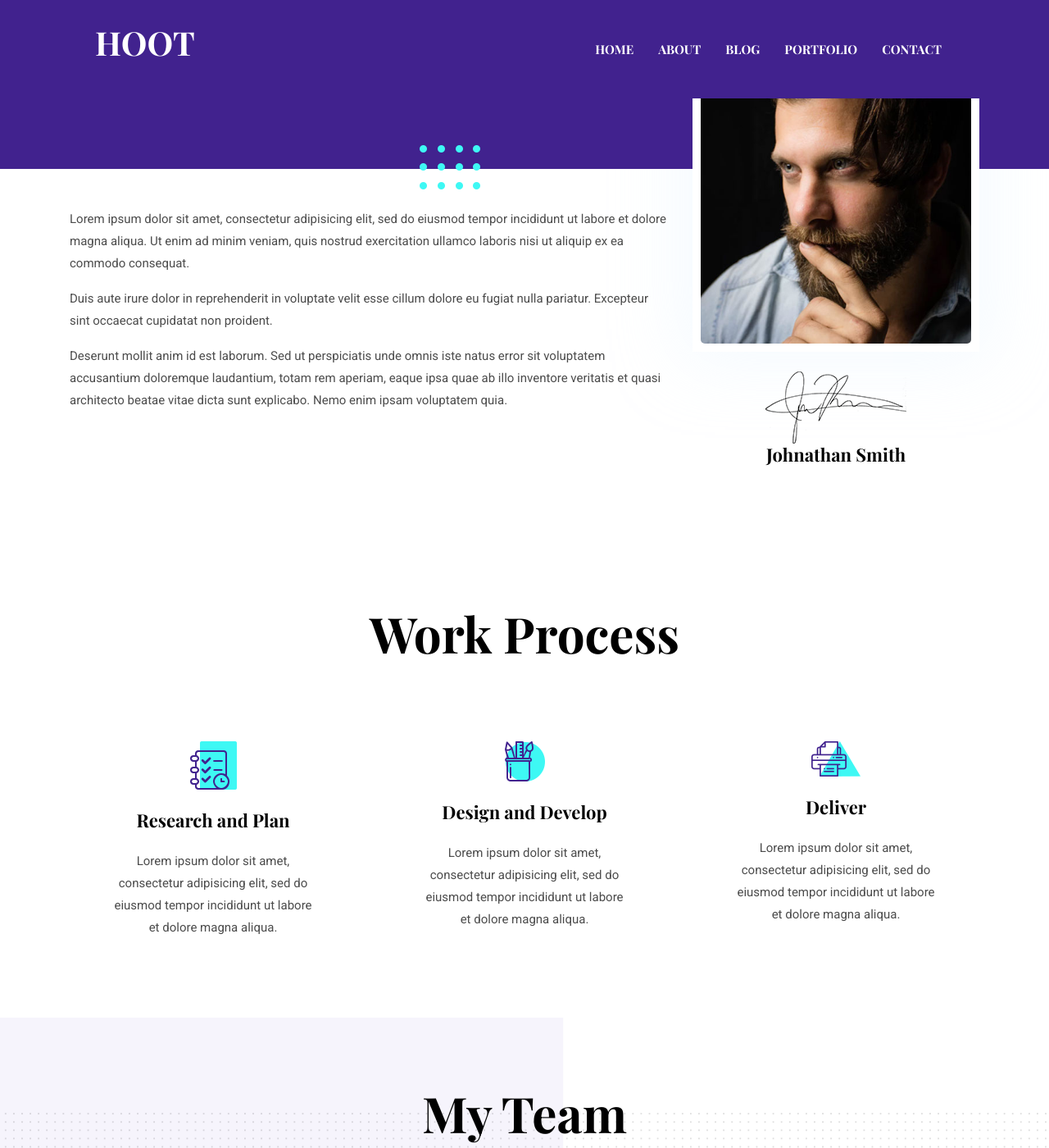
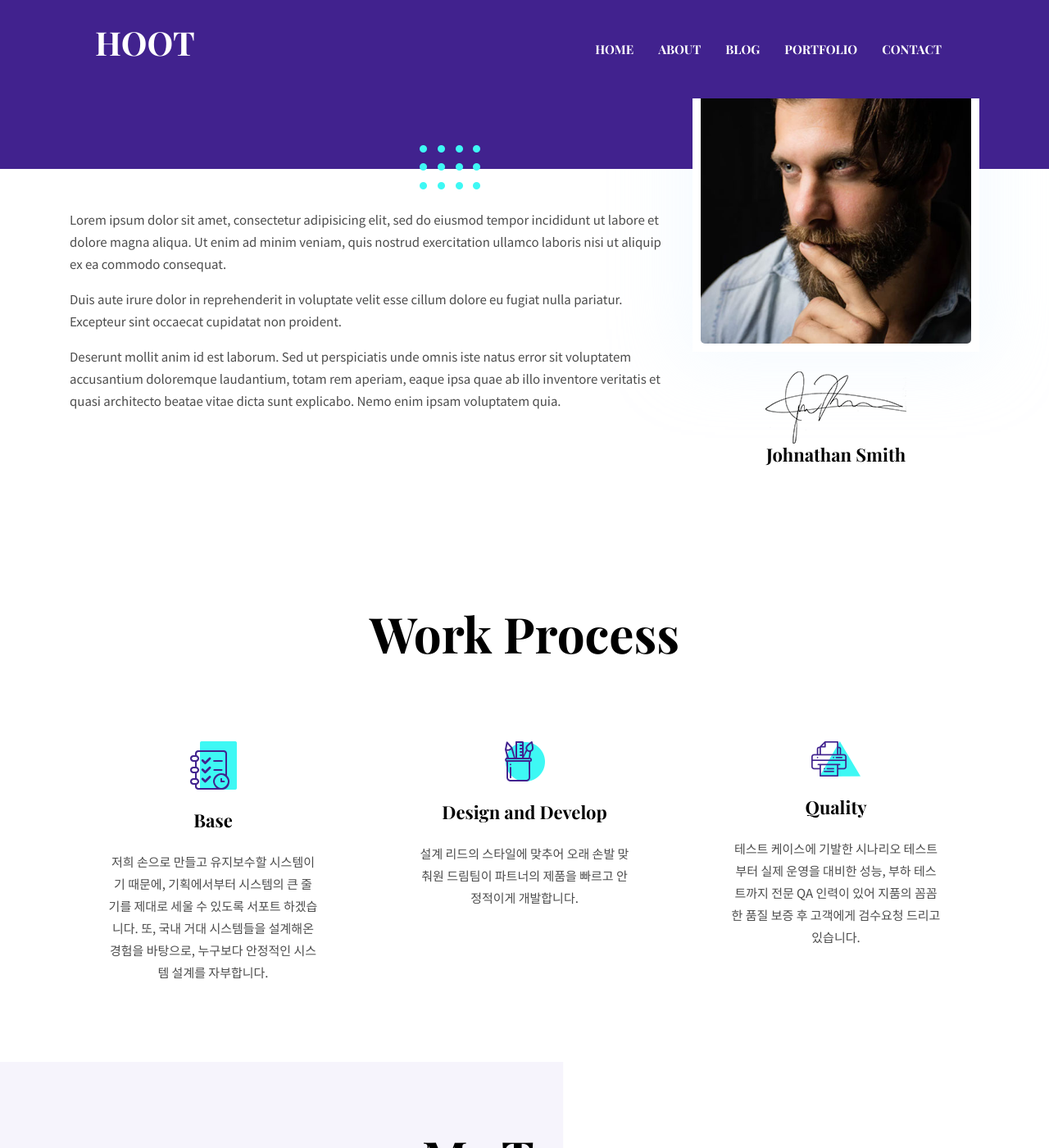
Before and after one commit to hoot0305/hoot0305.github.io, a Jekyll site: the page built from _pages/about.md, in a window 1280 px wide and 1400 px high, scrolled down 318 px. Shown: the whole window at 82% size. Built offline with Jekyll 4.4.1, drawn with Linux system fonts in a browser that asks for light colours; some of the changed text lies outside the part shown.

```diff
--- a/_data/settings.yml
+++ b/_data/settings.yml
@@ -6,9 +6,9 @@ title: HOOT
 logo:
 author: themefisher
 description: this is meta description
-email: steve.fruits@email.com
+email: hoot190305@gmail.com
 phone: +880 2544 658 256
-address: 125/A, CA Commercial Area, California, USA
+address: 서울특별시 강동구
 copyright: Copyright &copy; 2020 Designed by [Themefisher](https://themefisher.com) & Developed by [Getjekyllthemes](https://getjekyllthemes.com)
 
 menu:
@@ -57,17 +57,17 @@ blurb-btn-name: know more
 
 # Work Process Section
 work-process:
-  - title: "Research and Plan"
+  - title: "Base"
     icon: "assets/images/icons/plan.png"
-    content: "Lorem ipsum dolor sit amet, consectetur adipisicing elit, sed do eiusmod tempor incididunt ut labore et dolore magna aliqua."
+    content: "저희 손으로 만들고 유지보수할 시스템이기 때문에, 기획에서부터 시스템의 큰 줄기를 제대로 세울 수 있도록 서포트 하겠습니다. 또, 국내 거대 시스템들을 설계해온 경험을 바탕으로, 누구보다 안정적인 시스템 설계를 자부합니다."
 
   - title: "Design and Develop"
     icon: "assets/images/icons/design.png"
-    content: "Lorem ipsum dolor sit amet, consectetur adipisicing elit, sed do eiusmod tempor incididunt ut labore et dolore magna aliqua."
+    content: "설계 리드의 스타일에 맞추어 오래 손발 맞춰원 드림팀이 파트너의 제품을 빠르고 안정적이게 개발합니다."
 
-  - title: "Deliver"
+  - title: "Quality"
     icon: "assets/images/icons/print.png"
-    content: "Lorem ipsum dolor sit amet, consectetur adipisicing elit, sed do eiusmod tempor incididunt ut labore et dolore magna aliqua."
+    content: "테스트 케이스에 기발한 시나리오 테스트부터 실제 운영을 대비한 성능, 부하 테스트까지 전문 QA 인력이 있어 지품의 꼼꼼한 품질 보증 후 고객에게 검수요청 드리고 있습니다."
 
 # My Team Section
 team:
--- a/assets/scss/_typography.scss
+++ b/assets/scss/_typography.scss
@@ -1,5 +1,6 @@
 /*  typography */
-@import url('https://fonts.googleapis.com/css?family=Playfair+Display:700|Roboto:400');
+@import url("https://fonts.googleapis.com/css?family=Playfair+Display:700|Roboto:400");
+@import url("https://fonts.googleapis.com/css2?family=Noto+Sans+KR&display=swap");
 
 body {
   line-height: 1.2;
@@ -9,49 +10,61 @@ body {
   color: $text-color;
 }
 
-p, .paragraph {
+p,
+.paragraph {
   font-weight: 400;
   color: $text-color;
   font-size: 15px;
   line-height: 1.8;
   font-family: $primary-font;
-  &-lg{
+  &-lg {
     font-size: 22px;
   }
 }
 
-h1,h2,h3,h4,h5,h6 {
+h1,
+h2,
+h3,
+h4,
+h5,
+h6 {
   color: $text-color-dark;
   font-family: $secondary-font;
   line-height: 1.2;
 }
 
-h1, .h1{
+h1,
+.h1 {
   font-size: 80px;
   @include desktop {
     font-size: 65px;
   }
 }
 
-h2, .h2{
+h2,
+.h2 {
   font-size: 60px;
   @include desktop {
     font-size: 50px;
   }
 }
 
-h3, .h3{
+h3,
+.h3 {
   font-size: 40px;
 }
 
-h4, .h4{
+h4,
+.h4 {
   font-size: 22px;
 }
 
-h5, .h5{
+h5,
+.h5 {
   font-size: 18px;
 }
 
-h6, .h6{
+h6,
+.h6 {
   font-size: 14px;
 }
--- a/assets/scss/_variables.scss
+++ b/assets/scss/_variables.scss
@@ -11,6 +11,6 @@ $white: #fff;
 $gray: #eaeaea;
 
 // Font Variables
-$primary-font: 'Roboto', sans-serif;
-$secondary-font: 'Playfair Display', serif;
-$icon-font: 'themify';
+$primary-font: "Noto Sans KR", sans-serif;
+$secondary-font: "Playfair Display", serif;
+$icon-font: "themify";
```
Also changed, not shown: _layouts/home.html (added, +48 -0 lines).
